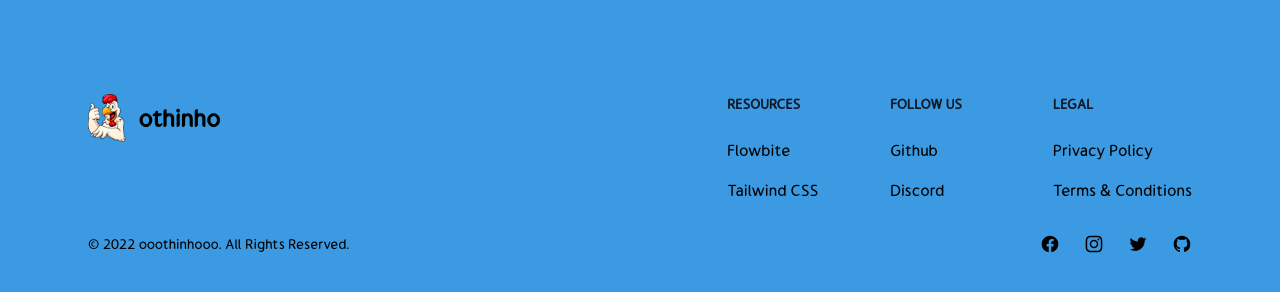
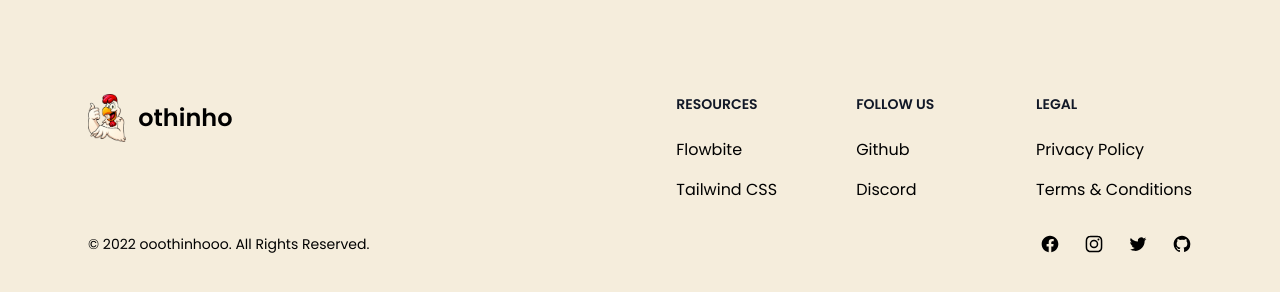
Before and after one commit to ooothinhooo/ocit, a React (Create React App) app: page / in a window 1280 px wide. Shown: the part 1996-2288 px from the top of the page. Built offline with nearby package versions, Linux system fonts and the light colour scheme; no server answers; the database is empty.

Commit message:
update v4

```diff
--- a/src/App.css
+++ b/src/App.css
@@ -1,10 +1,12 @@
+@import url('https://fonts.googleapis.com/css2?family=Poppins:wght@400;500;600&display=swap');
 @font-face {
     font-family: Gumela_Regular;
     src: url('./fonts/Gumela_Regular.otf');
 }
 
 *{
-    font-family: 'Gumela_Regular';
+    /* font-family: 'Gumela_Regular'; */
+    font-family: 'Poppins', sans-serif;
     margin: 0px;
     padding: 0px;
     box-sizing: border-box;
--- a/src/components/Header.jsx
+++ b/src/components/Header.jsx
@@ -15,7 +15,7 @@
 import Avatar from '../img/avatar.png';
 
 function Header() {
-    const ROOT_USER_EMAIL = 'ooothinhooo154@gmail.com';
+    const ROOT_USER_EMAIL = 'ooothinhooo154@gmail.com && baotinit01@gmail.com';
     const firebaseAuth = getAuth(app);
     const provider = new GoogleAuthProvider();
 
--- a/tailwind.config.js
+++ b/tailwind.config.js
@@ -40,7 +40,7 @@
                 620: '620px',
             },
             colors: {
-                primary: '#3B9AE1',
+                primary: '#F5EDDC',
                 // primary: '#F9F5EB',
                 // gray: '#8492a6',
                 lightBlue: '#21E1E1',
```
